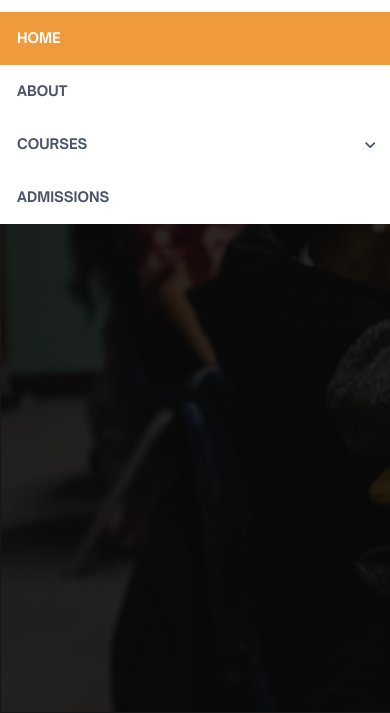
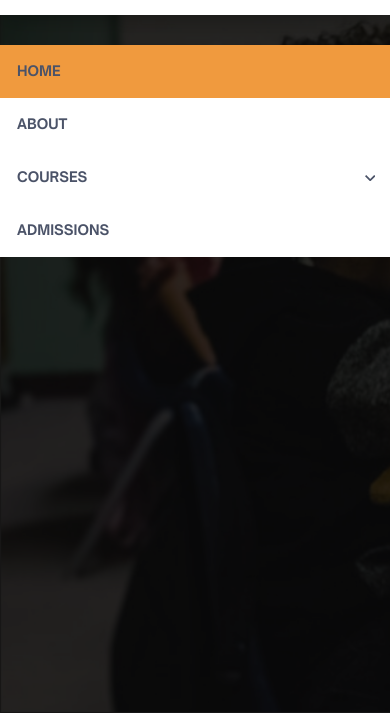
Before and after one commit to AsicsBajracharya/vedana-static, a website: page index.html in a window 390 px wide. Both pictures are taken after a click on the element 355 px from the left and 99 px from the top of the page. Shown: the part 131-844 px from the top of the page. Drawn offline with nearby package versions, Linux system fonts and the light colour scheme.

Commit message:
active status changed from nav-link to nav-item

```diff
--- a/index.html
+++ b/index.html
@@ -38,8 +38,8 @@
             <div class="col-md-9">
               <nav class="nav">
                 <ul class="nav-list">
-                  <li class="nav-item">
-                    <a href="#" class="nav-link active">HOME</a>
+                  <li class="nav-item active">
+                    <a href="#" class="nav-link">HOME</a>
                   </li>
                   <li class="nav-item">
                     <a href="about.html" class="nav-link">ABOUT</a>
--- a/stylesheets/components/_nav.scss
+++ b/stylesheets/components/_nav.scss
@@ -4,7 +4,7 @@
   @media (max-width: 991px) {
     position: fixed;
     width: 100%;
-    top: 143px;
+    top: 176px;
     z-index: 55;
     transition: opacity 0.1s ease;
     left: 0;
@@ -45,7 +45,7 @@
         padding: 0;
         @media (max-width: 991px) {
           padding: 17px;
-          width: 100%;
+          display: inline-block;
         }
         &:hover {
           @media (max-width: 991px) {
@@ -65,7 +65,7 @@
       position: relative;
       display: flex;
       @media (max-width: 991px) {
-        flex-direction: column;
+        display: inline-block;
       }
       &:hover {
         @media (max-width: 991px) {
@@ -154,6 +154,13 @@
         }
       }
     }
+    .nav-item.active {
+      color: $color-primary;
+      @media (max-width: 991px) {
+        background-color: $color-primary;
+        color: $white;
+      }
+    }
   }
 }
 
```
Also changed, not shown: about.html (+2 -2 lines), admission.html (+2 -2 lines), course-single.html (+3 -3 lines), courses.html (+2 -2 lines), css/style.css, 1 other file.
